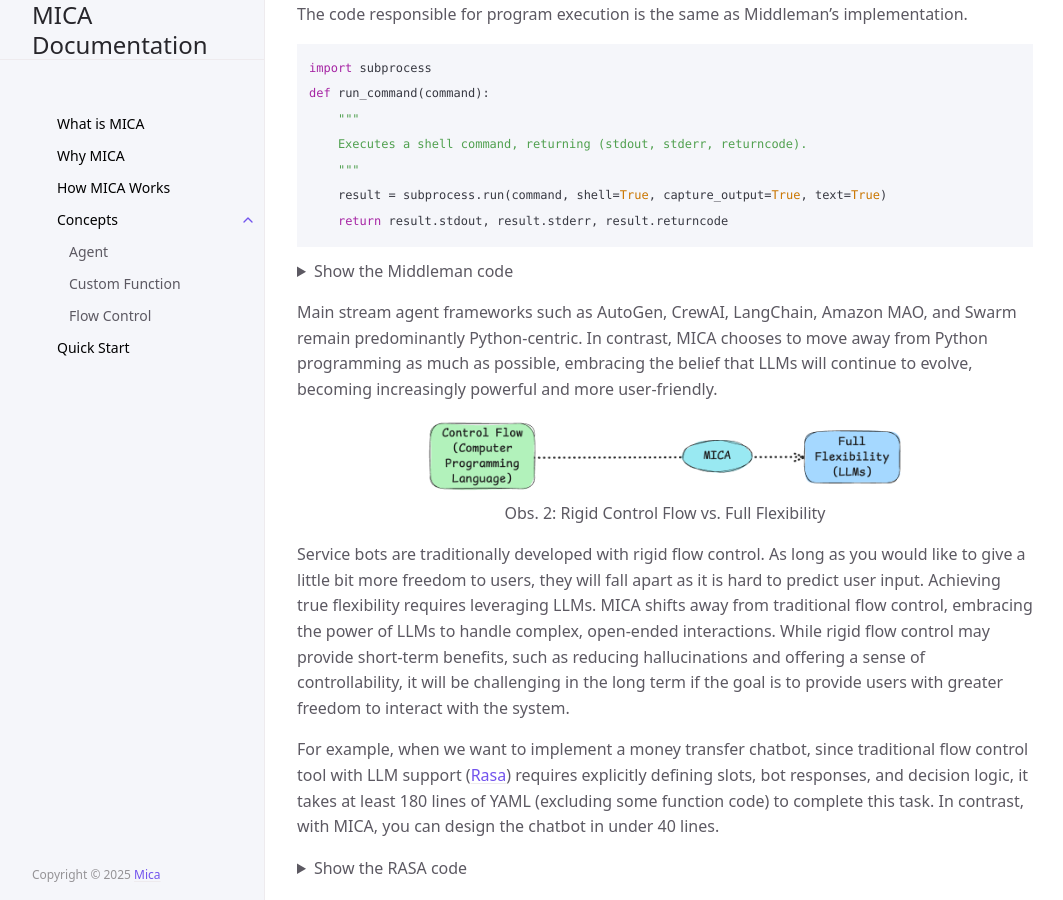
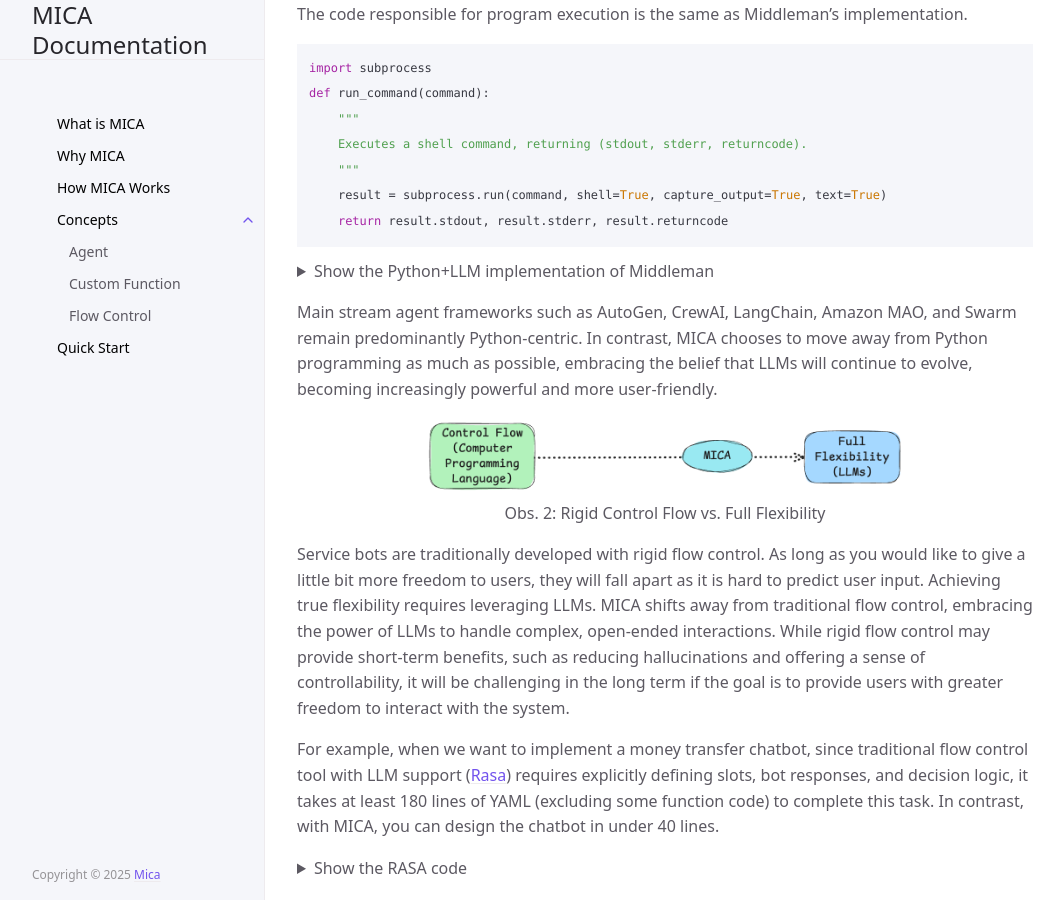
Before and after one commit to Mica-labs/Mica-labs.github.io, a Jekyll site: the page built from docs/introduction/index.md, in a window 1280 px wide and 900 px high, scrolled down 1458 px. Shown: the whole window, without its empty margins (107-1170 px from the left). Built offline with Jekyll 4.4.1, drawn with Linux system fonts in a browser that asks for light colours; cached includes are drawn as plain includes.

Commit message:
Update index.md

````diff
--- a/docs/introduction/index.md
+++ b/docs/introduction/index.md
@@ -62,7 +62,7 @@ def run_command(command):
 ```
 
 <details>
-  <summary>Show the Middleman code</summary>
+  <summary>Show the Python+LLM implementation of Middleman </summary>
   <pre><code>import openai
 from typing import Literal, Optional
 from pydantic import BaseModel
````
